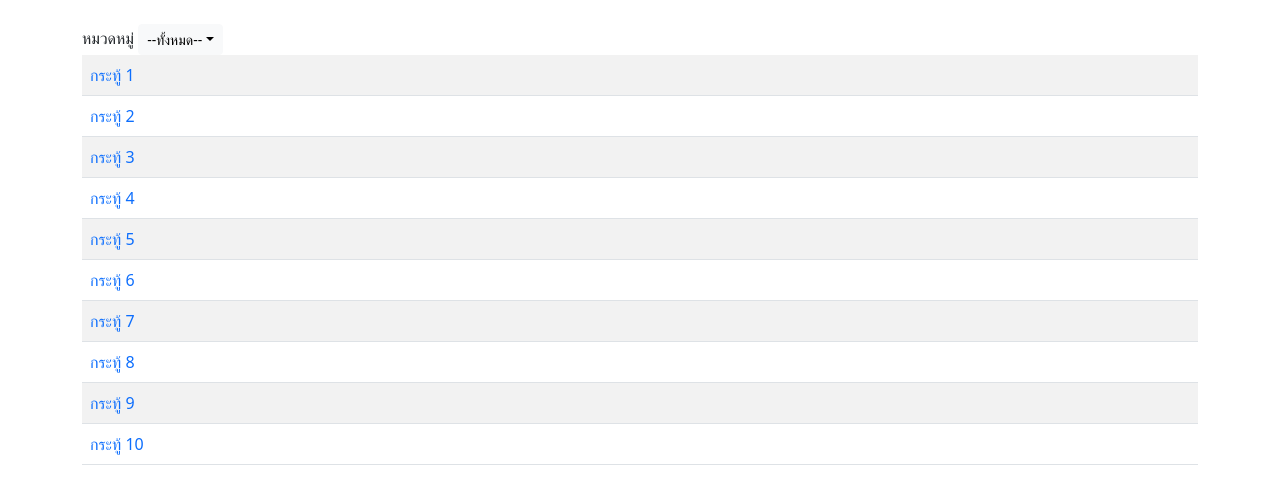
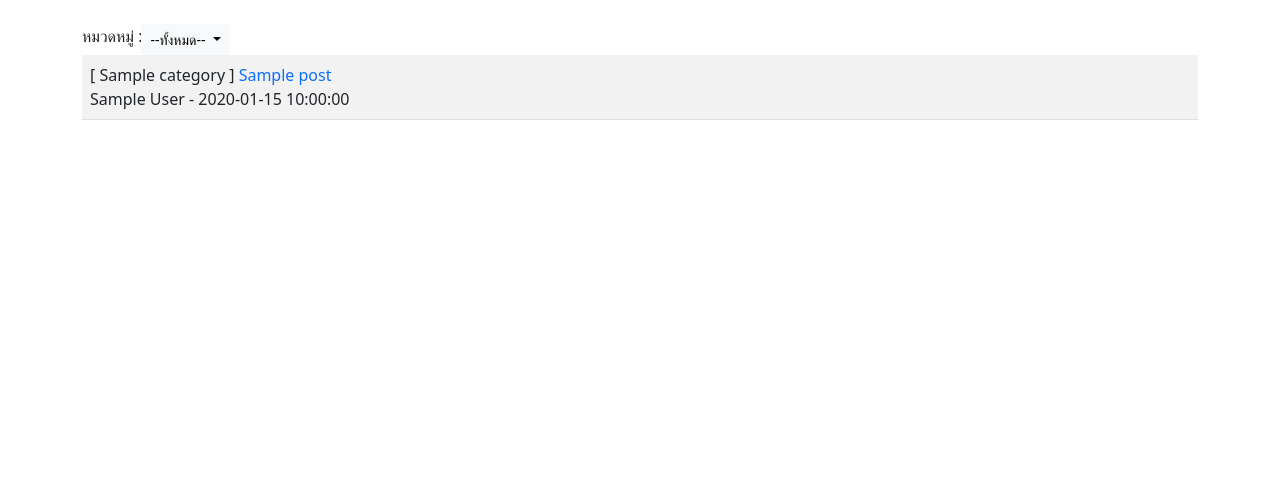
Before and after one commit to prwthub/project_webboard, a PHP site: page / in a window 1280 px wide. Shown: the part 112-616 px from the top of the page. Run offline with PHP 8.4, Linux system fonts and the light colour scheme; tables that the repository leaves empty or names only in its code hold one stand-in row (values such as "Sample post"); some libraries are stand-ins or nearby versions.

Commit message:
lab8 finish

```diff
--- a/index.php
+++ b/index.php
@@ -33,21 +33,54 @@
         <br>
 
         <div class="d-flex">
-            <div>
-                <label>หมวดหมู่</label>
-                <span class="btn btn-light dropdown-toggle btn-sm" type="button" id="button2" data-bs-toggle="dropdown" aria-expanded="false">--ทั้งหมด--</span>
-                <ul class="dropdown-menu" aria-labelledly="flase">
+            <div class="input-group">
+                <label>หมวดหมู่ : </label>
+                <span class="dropdown">
+                    <button class="btn btn-light dropdown-toggle btn-sm"
+                            type="button" id="button2" data-bs-toggle="dropdown"\
+                            aria-expanded="false">
+                            --ทั้งหมด--
+                    </button>
+                    <!-- <ul class="dropdown-menu" aria-labelledby="button2">
                         <li><a href="#" class="dropdown-item">ทั้งหมด</a></li>
                         <li><a href="#" class="dropdown-item">เรื่องทั่วไป</a></li>
-                    <li><a href="#" class="dropdown-item">เรื่องเรียน</a></li>
+                        <li><a href="#" class="dropdown-item">เรื่องร้องเรียน</a></li>
+                    -->
+                    <ul class="dropdown-menu" aria-labelledby="button2">
+                    <?php
+                                $conn = new PDO("mysql:host=localhost;dbname=webboard;charset=utf8","root","");
+                                $sql = "SELECT * FROM category";
+                                foreach($conn->query($sql) as $row){
+                                    echo "<li><a href='#' class='dropdown-item' value=".$row['id'].">".$row['name']."</a></li>";
+                                }
+                                $conn = null;
+                            ?>
                     </ul>
+                </span>
             </div>
         </div>
         <table class="table table-striped">
             <?php
-                for($i=1;$i<=10;$i++){
-                    echo "<tr><td><a href=post.php?id=$i style=text-decoration:none>กระทู้ $i </a></td></tr>";
+                $conn = new PDO("mysql:host=localhost;dbname=webboard;charset=utf8","root","");
+                $conn -> exec("SET CHARACTER SET utf8");
+                $data = $conn->query("SELECT p.id,p.title,p.content,p.post_date ,c.name,u.name FROM post p , user u , category c WHERE p.cat_id = c.id AND p.user_id = u.id order by p.id DESC;");
+                if($data !== false){
+                    while($row = $data->fetch()){
+                    // echo "<tr><td><a href=\"post.php?id=".$row['0'].'\" style=text-decoration:none></a>";
+                    echo "<tr><td>";
+                    echo "[ ".$row['4']." ] ";
+                    echo "<a href=\"post.php?id=".$row['0']."\" style=text-decoration:none>";
+                    echo $row['1']."</a>";
+                    echo "<br>";
+                    echo $row['5']." - " . $row['3'];
+                    echo "</td></tr>";
                     }
+                }
+
+                /*for($i=1;$i<=10;$i++){
+                    echo "<tr><td><a href=\"post.php?id=$i\" style=text-decoration:none>กระทู้ที่ $i</a>";
+                }*/
+                $conn = null;
             ?>
         </table>
     </div>
@@ -62,29 +95,68 @@
         <br>
 
         <div class="d-flex justify-content-between">
-            <div>
-                <label>หมวดหมู่</label>
-                <span class="btn btn-light dropdown-toggle btn-sm" type="button" id="button2" data-bs-toggle="dropdown" aria-expanded="false">--ทั้งหมด--</span>
-                <ul class="dropdown-menu" aria-labelledly="flase">
+            <div class="input-group">
+                <label>หมวดหมู่ : </label>
+                <span class="dropdown">
+                    <button class="btn btn-light dropdown-toggle btn-sm"
+                            type="button" id="button2" data-bs-toggle="dropdown"\
+                            aria-expanded="false">
+                            --ทั้งหมด--
+                    </button>
+                    <!-- <ul class="dropdown-menu" aria-labelledby="button2">
                         <li><a href="#" class="dropdown-item">ทั้งหมด</a></li>
                         <li><a href="#" class="dropdown-item">เรื่องทั่วไป</a></li>
-                    <li><a href="#" class="dropdown-item">เรื่องเรียน</a></li>
+                        <li><a href="#" class="dropdown-item">เรื่องร้องเรียน</a></li>
+                    -->
+                    <ul class="dropdown-menu" aria-labelledby="button2">
+                    <?php
+                                $conn = new PDO("mysql:host=localhost;dbname=webboard;charset=utf8","root","");
+                                $sql = "SELECT * FROM category";
+                                foreach($conn->query($sql) as $row){
+                                    echo "<li><a href='#' class='dropdown-item' value=".$row['id'].">".$row['name']."</a></li>";
+                                }
+                                $conn = null;
+                            ?>
                     </ul>
+                </span>
             </div>
-            <div>
-                <a href="newpost.php" class="btn btn-success btn-sm"><i class="bi bi-plus"></i>สร้างกระทู้ใหม่</a>
+            <div class="flex-shrink-0">
+                <a  class="btn btn-success bi bi-plus" href="newpost.php" >สร้างกระทู้ใหม่</a>
             </div>
         </div>
+        <br>
         <table class="table table-striped">
             <?php
+                $conn = new PDO("mysql:host=localhost;dbname=webboard;charset=utf8","root","");
+                $conn -> exec("SET CHARACTER SET utf8");
+                $data = $conn->query("SELECT p.id,p.title,p.content,p.post_date ,c.name,u.name FROM post p , user u , category c WHERE p.cat_id = c.id AND p.user_id = u.id order by p.id DESC;");
+                if($data !== false){
+                    while($row = $data->fetch()){
+                    // echo "<tr><td><a href=\"post.php?id=".$row['0'].'\" style=text-decoration:none></a>";
+                    echo "<tr><td>";
+                    echo "[ ".$row['4']." ] ";
+                    echo "<a href=\"post.php?id=".$row['0']."\" style=text-decoration:none>";
+                    echo $row['1']."</a>";
+                    echo "<br>";
+                    echo $row['5']." - " . $row['3'];
+                    if($_SESSION["role"] == "a"){
+                        echo "</td><td><a href=\"delete.php?id=".$row['0']."\" class=\"btn btn-danger bi bi-trash\" onclick='return myFunction1();'></a>";
+
+                    }
+                    echo "</td></tr>";
+                    }
+                }
+                $conn = null;
+            ?>
+            <!--
                 for($i=1;$i<=10;$i++){
-                    echo "<tr><td><a href=post.php?id=$i style=text-decoration:none>กระทู้ $i </a></td>";
-                    if($_SESSION['role']=='a'){
-                        echo "<td><a href=delete.php?id=$i class='btn btn-danger btn-sm' onclick='return myFunction1();'><i class='bi bi-trash'></i></a></td>";
+                    echo "<tr><td><a href=\"post.php?id=$i\" style=text-decoration:none>กระทู้ที่ $i</a>";
+                    if($_SESSION["role"] == "a"){
+                        echo "</td><td><a href=\"delete.php?id=$i\" class=\"btn btn-danger bi bi-trash\" onclick='return myFunction1();'></a>";
+                        echo "</td></tr>";
                     }
-                    echo "</tr>";
                 }
-            ?>
+            -->
         </table>
     </div>
 </body>
```
Also changed, not shown: login.php (+6 -6 lines), newpost.php (+13 -10 lines), newpost_save.php (added, +19 -0 lines), verify.php (+25 -3 lines), readme.txt (added). Lines whose indentation alone changed are shown as unchanged.
